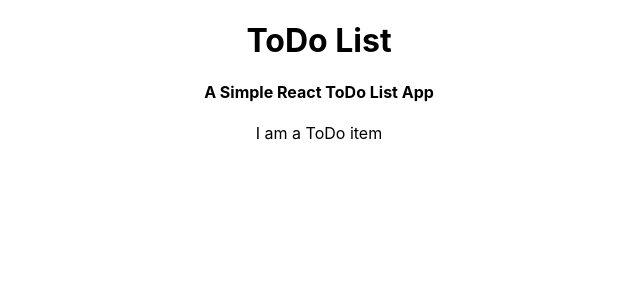
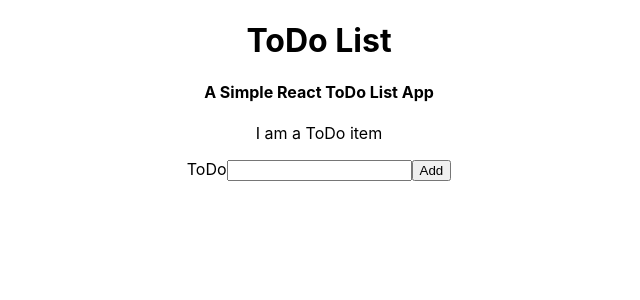
Before and after one commit to RMCollins175/To-Do-List, a React (Create React App) app: page / in a window 1280 px wide. Shown: the top 300 px of the page, without its empty margins (321-961 px from the left). Built offline with nearby package versions, Linux system fonts and the light colour scheme.

Commit message:
create ToDoListForm

```diff
--- a/src/ToDoList.js
+++ b/src/ToDoList.js
@@ -1,5 +1,6 @@
 import React from "react";
 import ToDo from './ToDo'
+import ToDoListForm from "./ToDoListForm";
 
 class ToDoList extends React.Component {
   render() {
@@ -8,6 +9,7 @@ class ToDoList extends React.Component {
         <h1>ToDo List</h1>
         <h4>A Simple React ToDo List App</h4>
         <ToDo />
+        <ToDoListForm />
       </div>
     );
   }
--- a/src/ToDoListForm.js
+++ b/src/ToDoListForm.js
@@ -0,0 +1,34 @@
+import React from "react";
+
+class ToDoListForm extends React.Component {
+  constructor(props) {
+    super(props);
+    this.state = { toDoItem: "" };
+    this.handleChange = this.handleChange.bind(this)
+  }
+
+  handleChange(evt) {
+      this.setState({[evt.target.name]: evt.target.value})
+  }
+
+  render() {
+    return (
+      <div>
+        <form>
+          <label htmlFor="toDoItem">ToDo</label>
+          <input
+            name="toDoItem"
+            id="toDoItem"
+            type="text"
+            required
+            onChange={this.handleChange}
+            value={this.state.toDoItem}
+          />
+          <button>Add</button>
+        </form>
+      </div>
+    );
+  }
+}
+
+export default ToDoListForm;
```
